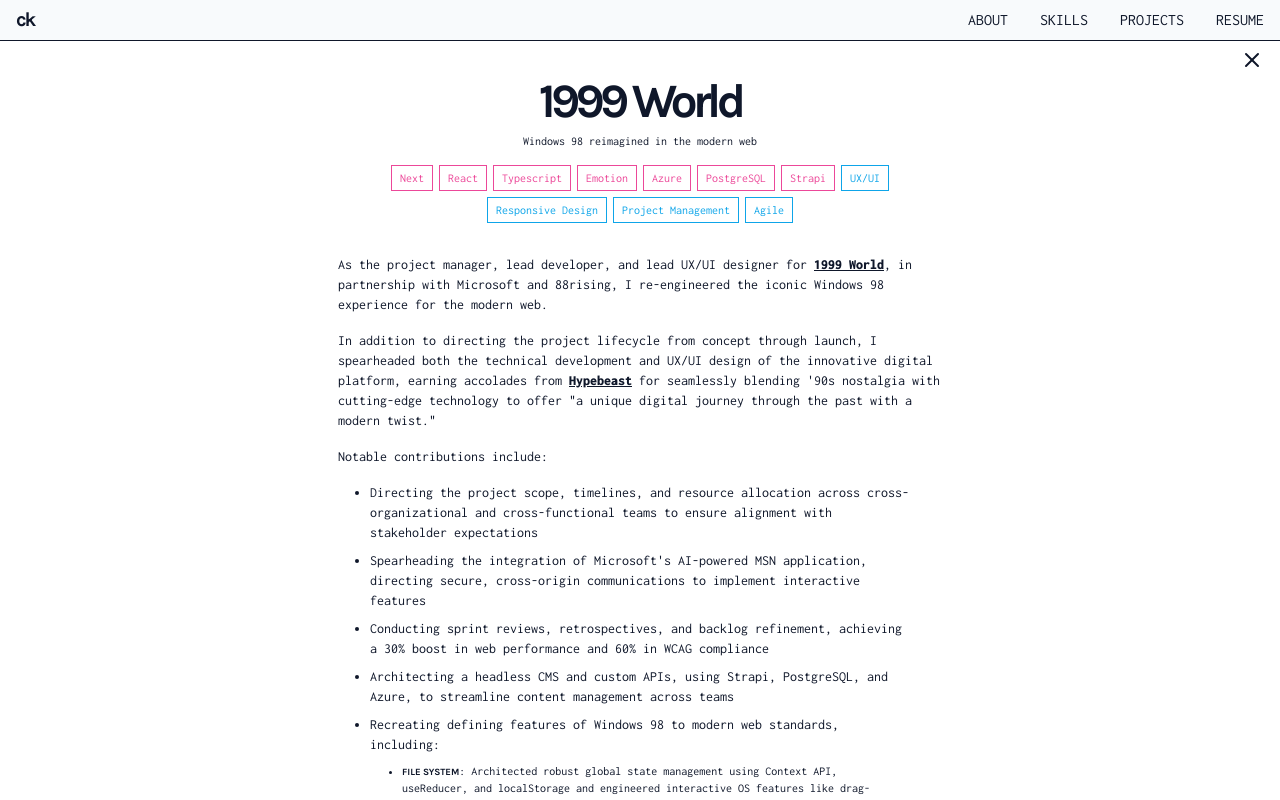
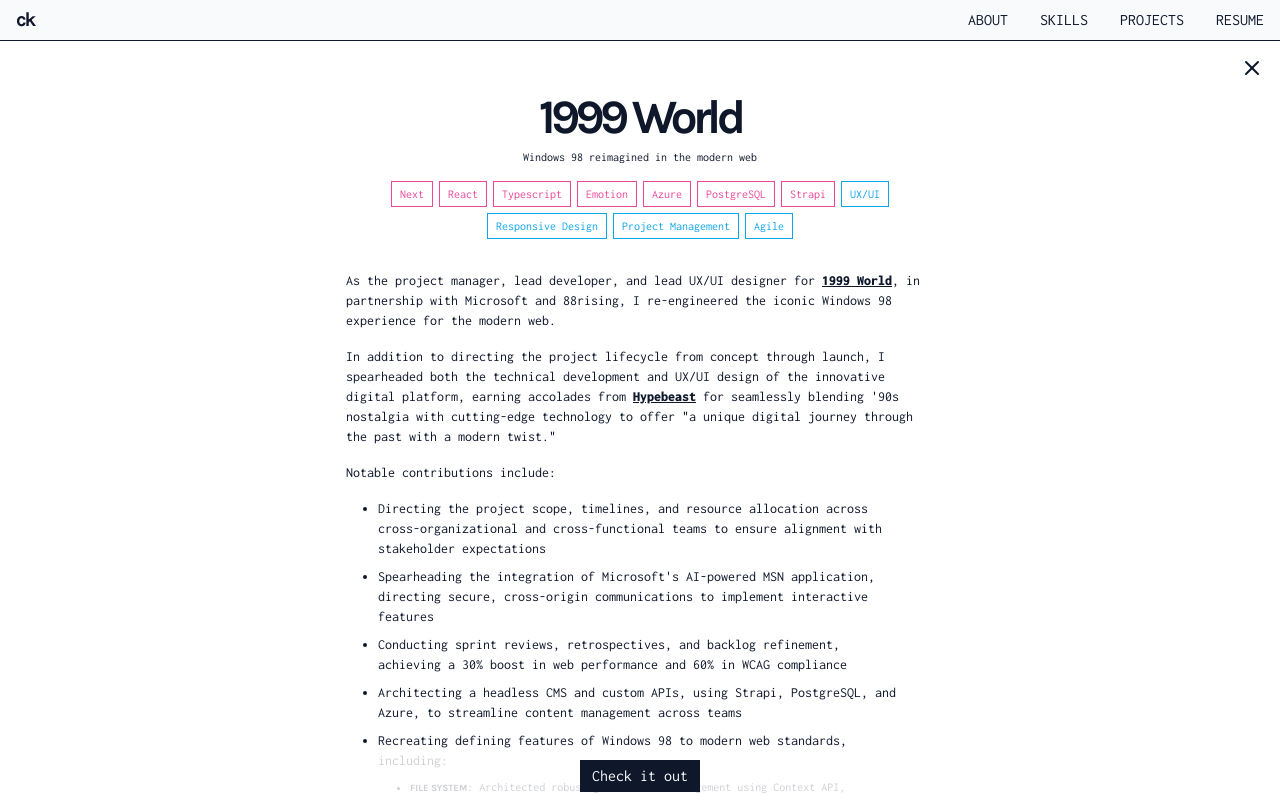
Before and after one commit to chk-yourself/portfolio, a Next.js app: page / in a window 1280 px wide. Both pictures are taken after a click on the button "1999 World". Built offline with nearby package versions, Linux system fonts and the light colour scheme.

Commit message:
stick project links to bottom of project modal

```diff
--- a/src/app/globals.css
+++ b/src/app/globals.css
@@ -100,6 +100,7 @@
 
 body {
   scroll-behavior: smooth;
+  position: fixed;
   font-family: var(--font-body), 'Courier New', Courier, monospace;
   width: 100%;
   color: var(--text-color);
--- a/src/components/Modal/Modal.tsx
+++ b/src/components/Modal/Modal.tsx
@@ -3,7 +3,7 @@
 import { useState, useEffect } from 'react';
 import type { ReactNode } from 'react';
 import Icon from '@/components/Icon';
-import { useClickOutside } from '@/hooks';
+import { useClickOutside, useLockScroll } from '@/hooks';
 
 export interface ModalProps {
   isActive: boolean;
@@ -17,10 +17,19 @@
   onClose = () => null,
 }: ModalProps) => {
   const [isOpen, setIsOpen] = useState(isActive);
+  const { lock, unlock } = useLockScroll();
 
   useEffect(() => {
     setIsOpen(isActive);
   }, [isActive]);
+
+  useEffect(() => {
+    if (isOpen) {
+      lock();
+    } else {
+      unlock();
+    }
+  }, [isOpen, lock, unlock]);
 
   const handleClose = () => {
     setIsOpen(false);
@@ -32,10 +41,10 @@
   return isOpen ? (
     <div
       ref={ref}
-      className="m:p-[3.25rem] fixed left-0 top-10 z-40 h-[calc(100vh_-_40px)] w-screen overflow-y-auto border-t border-slate-900 bg-white p-9 text-slate-900"
+      className="fixed left-0 top-10 z-40 h-[calc(100vh_-_40px)] w-screen overflow-y-auto scroll-smooth border-t border-slate-900 bg-white p-9 text-slate-900 md:p-[3.25rem]"
     >
       <button
-        className="m:top-14 fixed right-2 top-12 block text-slate-900 hover:text-pink-300 md:right-4"
+        className="fixed right-2 top-12 block text-slate-900 hover:text-pink-300 md:right-4 md:top-14"
         onClick={handleClose}
         title="Close modal"
         aria-label="Close modal"
--- a/src/containers/Projects/ProjectModalContent.tsx
+++ b/src/containers/Projects/ProjectModalContent.tsx
@@ -47,12 +47,13 @@
             ))}
         </ul>
       )}
-      <div className="mt-8">{content}</div>
+      <div className="mt-8 pb-8">{content}</div>
+      <div className="sticky -bottom-9 flex w-full items-center justify-center gap-4 bg-white/80 py-2 md:-bottom-[3.25rem]">
         {url ? (
           <a
             href={url}
             target="_blank"
-          className="mt-6 bg-slate-900 px-3 py-1 text-slate-50"
+            className=" bg-slate-900 px-3 py-1 text-slate-50"
             rel="noopener noreferrer"
           >
             Check it out
@@ -66,13 +67,14 @@
           <a
             href={ghUrl}
             target="_blank"
-          className="mt-6 border border-slate-900 px-3 py-1"
+            className=" border border-slate-900 px-3 py-1"
             rel="noopener noreferrer"
           >
             GitHub
           </a>
         )}
       </div>
+    </div>
   );
 };
 
```
Lines whose indentation alone changed are shown as unchanged.
